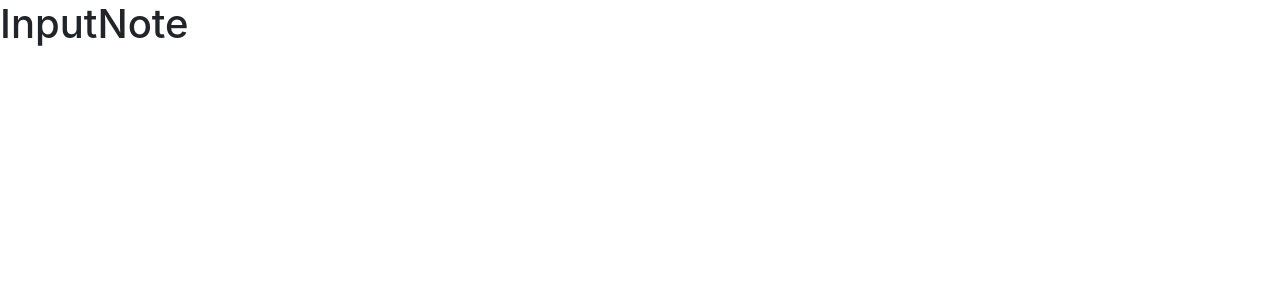
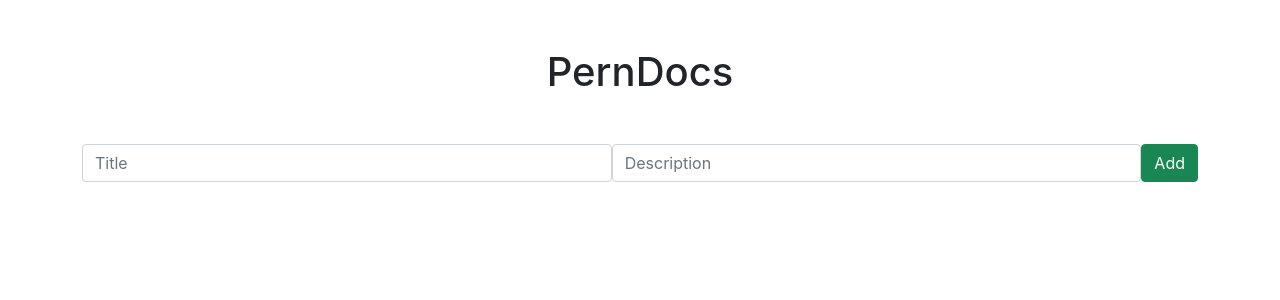
Before and after one commit to ZohebMOPO/pernstack, a React (Create React App) app in the folder client/: page / in a window 1280 px wide. Shown: the top 300 px of the page. Built offline with nearby package versions, Linux system fonts and the light colour scheme.

Commit message:
Input Feature Done!

```diff
--- a/client/src/App.js
+++ b/client/src/App.js
@@ -5,7 +5,9 @@
 function App() {
   return (
     <Fragment>
-      <InputNote />
+      <div className="container">
+        <InputNote />
+      </div>
     </Fragment>
   );
 }
--- a/client/src/components/EditNote.js
+++ b/client/src/components/EditNote.js
@@ -1,4 +1,4 @@
-import React from 'react'
+import React,{Fragment} from 'react'
 
 function EditNote() {
     return (
--- a/client/src/components/InputNote.js
+++ b/client/src/components/InputNote.js
@@ -1,9 +1,32 @@
-import React from 'react'
+import React,{useState} from 'react'
 
 function InputNote() {
+    const [title, settitle] = useState("");
+    const [description, setdescription] = useState("");
+
+    const OnSubmitNote = async(e) => {
+        e.preventDefault();
+        try {
+            const body = {title,description};
+            const response = await fetch("http://localhost:3001/notes",{
+                method: "POST",
+                headers: {"Content-Type": "application/json"},
+                body: JSON.stringify(body)
+            });
+
+            console.log(response)
+        } catch (err) {
+            console.error(err.message)
+        }
+    }
     return (
         <div>
-            <h1>InputNote</h1>
+            <h1 className="text-center mt-5">PernDocs</h1>
+            <form className="d-flex mt-5" onSubmit={OnSubmitNote}>
+                <input type="text" className="form-control" placeholder="Title" value={title} onChange={e => settitle(e.target.value)} />
+                <input type="text" className="form-control" placeholder="Description" value={description} onChange={e => setdescription(e.target.value)}/>
+                <button className="btn btn-success">Add</button>
+            </form>
         </div>
     )
 }
```
